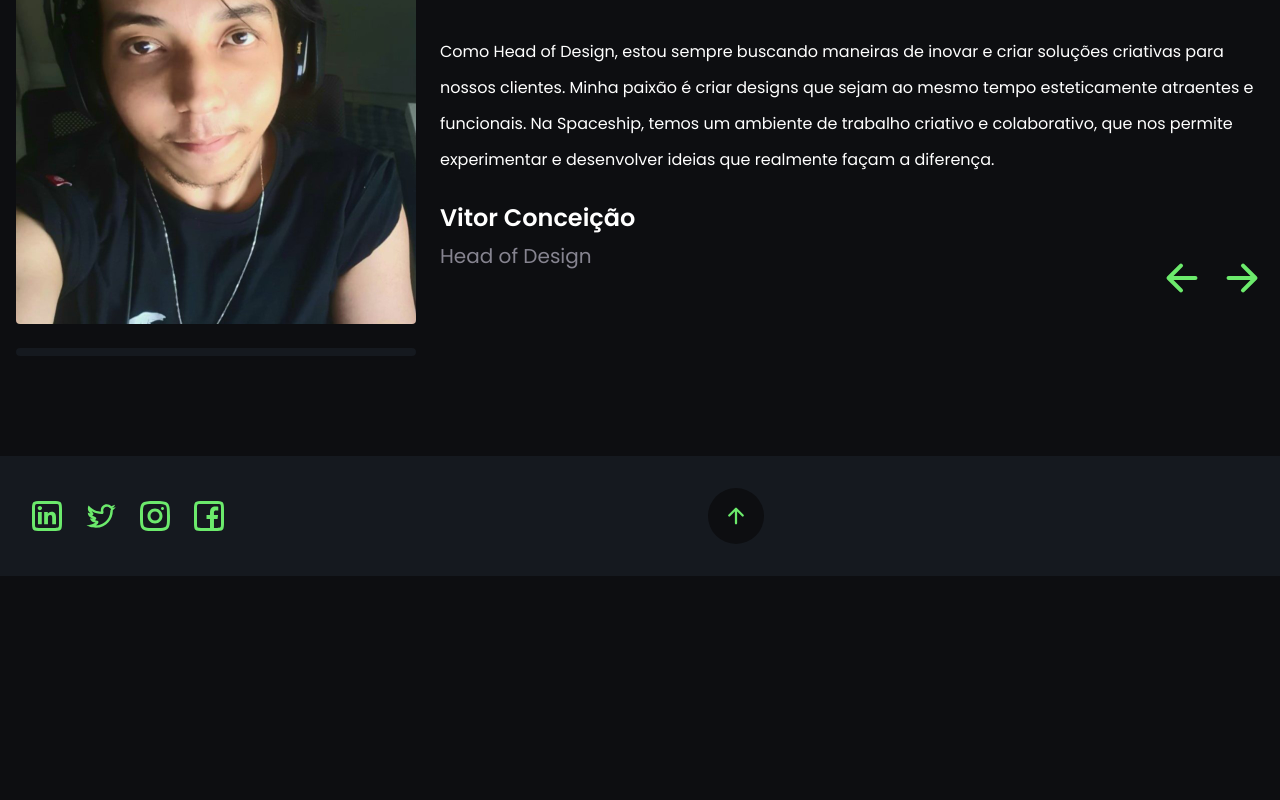
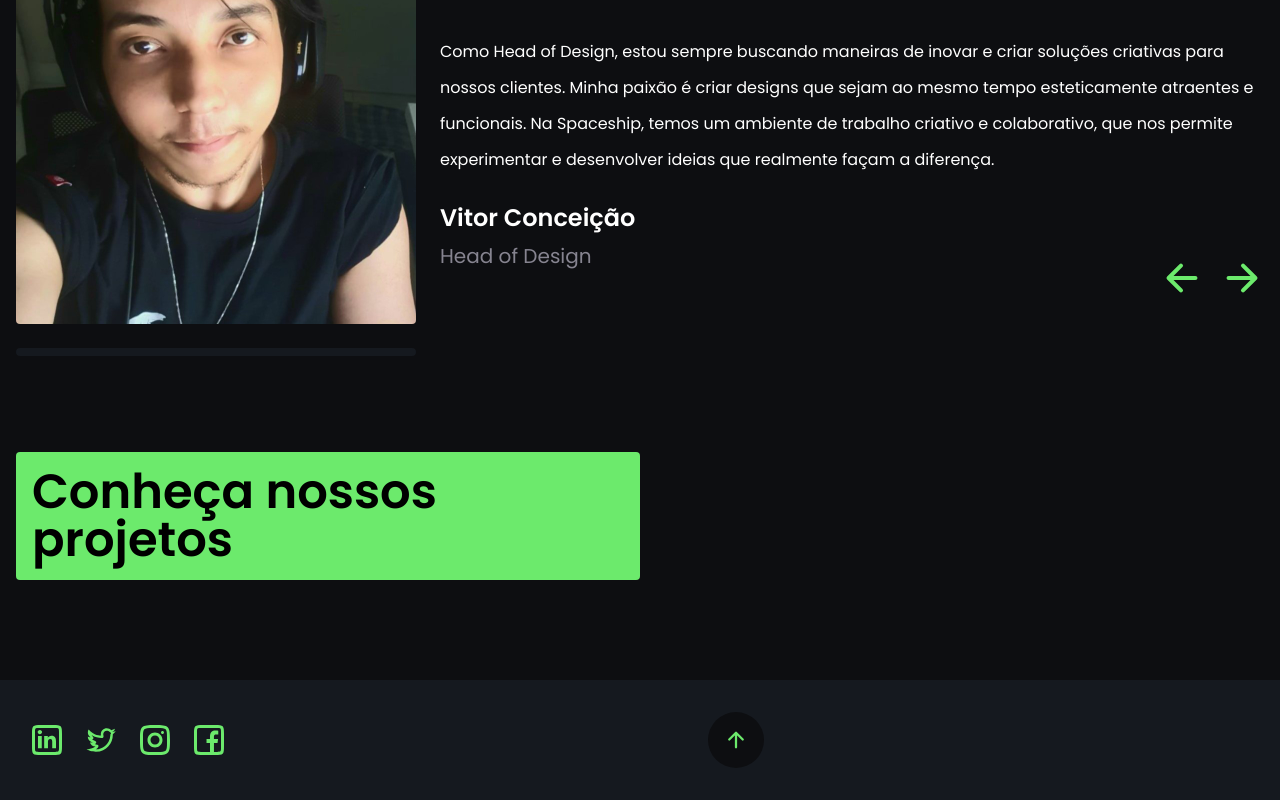
Before and after one commit to CookieYukasan/spaceshipws, a Next.js app: page / in a window 1280 px wide. Shown: the part 1995-2795 px from the top of the page. Before the commit the page ends 2571 px from the top, so only its background shows below. Built offline with nearby package versions, Linux system fonts and the light colour scheme.

Commit message:
started projects section

```diff
--- /dev/null
+++ b/src/app/_components/OurProjects.tsx
@@ -0,0 +1,9 @@
+import { SectionTitle } from './SectionTitle'
+
+export function OurProjects() {
+  return (
+    <section className="mt-20 lg:mt-24">
+      <SectionTitle className="lg:!w-6/12" title="Conheça nossos projetos" />
+    </section>
+  )
+}
--- a/src/app/page.tsx
+++ b/src/app/page.tsx
@@ -2,6 +2,7 @@ import { SocialMedia } from '@/components/SocialMedia'
 import Image from 'next/image'
 import { GoBackButton } from './_components/GoBackButton'
 import { OurMission } from './_components/OurMission'
+import { OurProjects } from './_components/OurProjects'
 import { OurTeam } from './_components/OurTeam'
 import { WhatIsSpaceship } from './_components/WhatIsSpaceship'
 
@@ -21,6 +22,7 @@ export default function Home() {
         <WhatIsSpaceship />
         <OurMission />
         <OurTeam />
+        <OurProjects />
       </main>
       <footer className="mt-24 bg-[#15191F] p-8 lg:mt-[100px]">
         <div className="container mx-auto flex flex-col items-center justify-center lg:flex-row">
```
